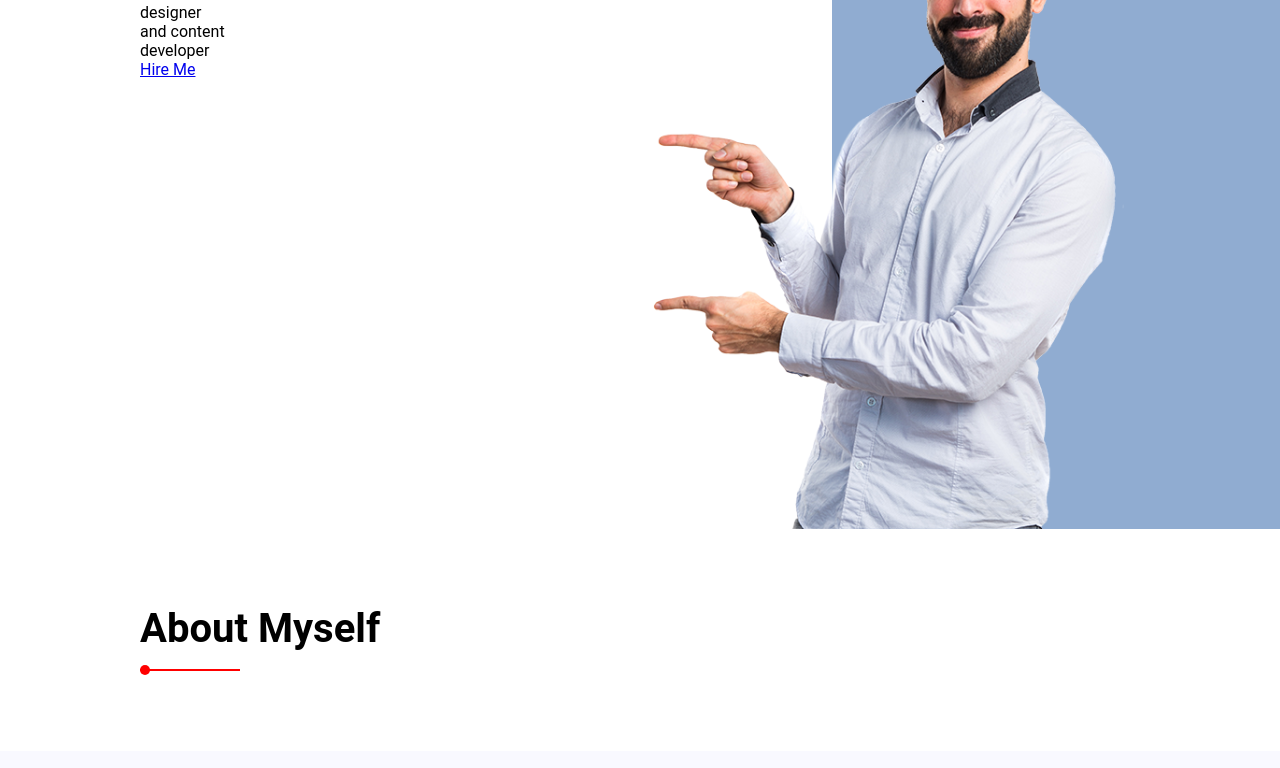
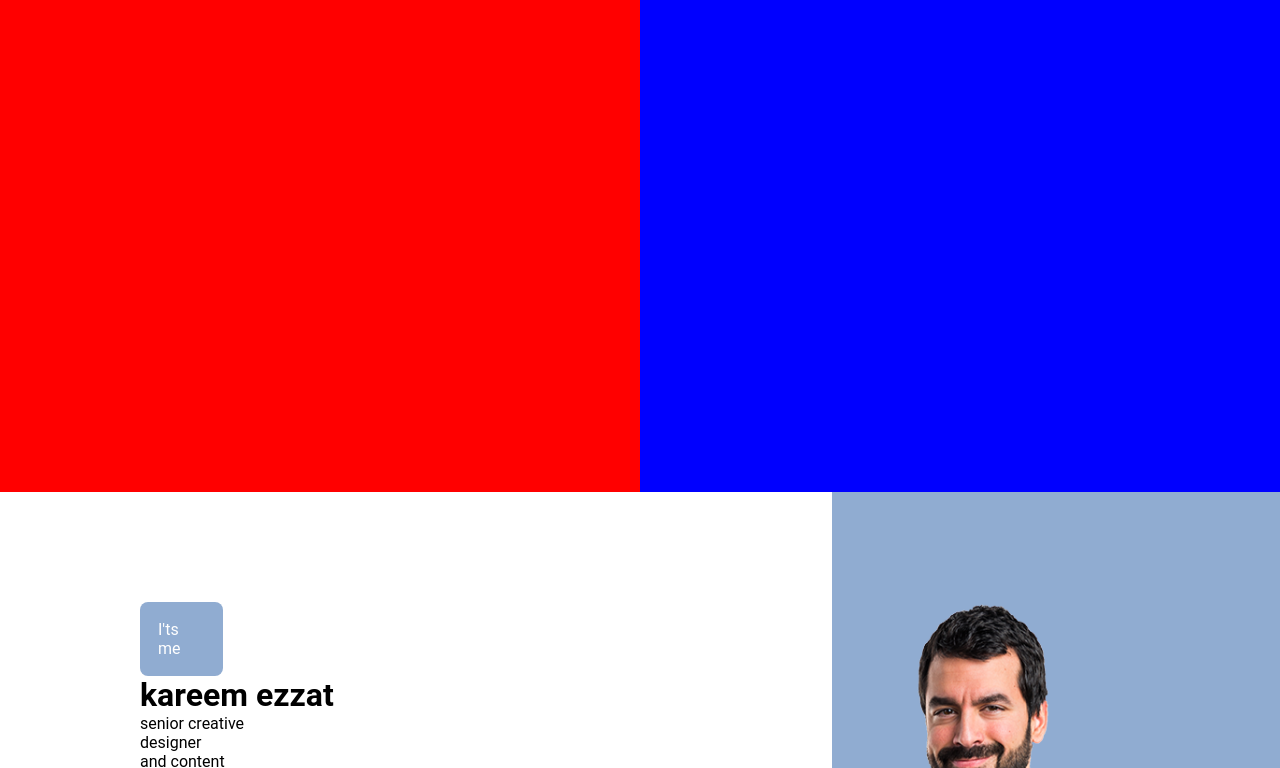
Before and after one commit to GintaRai/9-Portfolio, a plain HTML site: page index.html in a window 1280 px wide. Shown: the part 257-1025 px from the top of the page. Drawn offline with Linux system fonts and the light colour scheme.

Commit message:
Sliding menu update

```diff
--- a/css/main.css
+++ b/css/main.css
@@ -148,6 +148,29 @@ body > #header {
 
 .sticky {
     background-color: #FFF;
+}
+
+.sliding-menu {
+    /* display: none; */
+    height: calc(100vh - 70px);
+    width: 100%;
+}
+    .sliding-menu > .sliding-part {
+        display: inline-block;
+        float: left;
+        width: 50%;
+        height: 100%;
+    }
+        .sliding-menu > .sliding-part.part-left {
+            padding-left: calc((100% - 1000px) / 2);
+            background: red;
+        }
+        .sliding-menu > .sliding-part.part-right {
+            padding-right: calc((100% - 1000px) / 2);
+            background: blue;
+        }
+.sliding-menu-visible {
+
 }
 
 /* HERO */
--- a/index.html
+++ b/index.html
@@ -21,6 +21,11 @@
             </div>
         </div>
     </header>
+
+    <div #id="" class="sliding-menu">
+        <div class="sliding-part part-left">left</div>
+        <div class="sliding-part part-right">right</div>
+    </div>
 
     <div id="hero" class="bg-blue bg-grad-white-blue">
         <div class="container">
--- a/js/actions.js
+++ b/js/actions.js
@@ -14,6 +14,10 @@ $(function() {
         } */
     });
 
+});
+
+$('#header .menu').click(function () {
+    $('body').toggleClass('sliding-menu-visible');
 });
 
 /* HERO */
```
